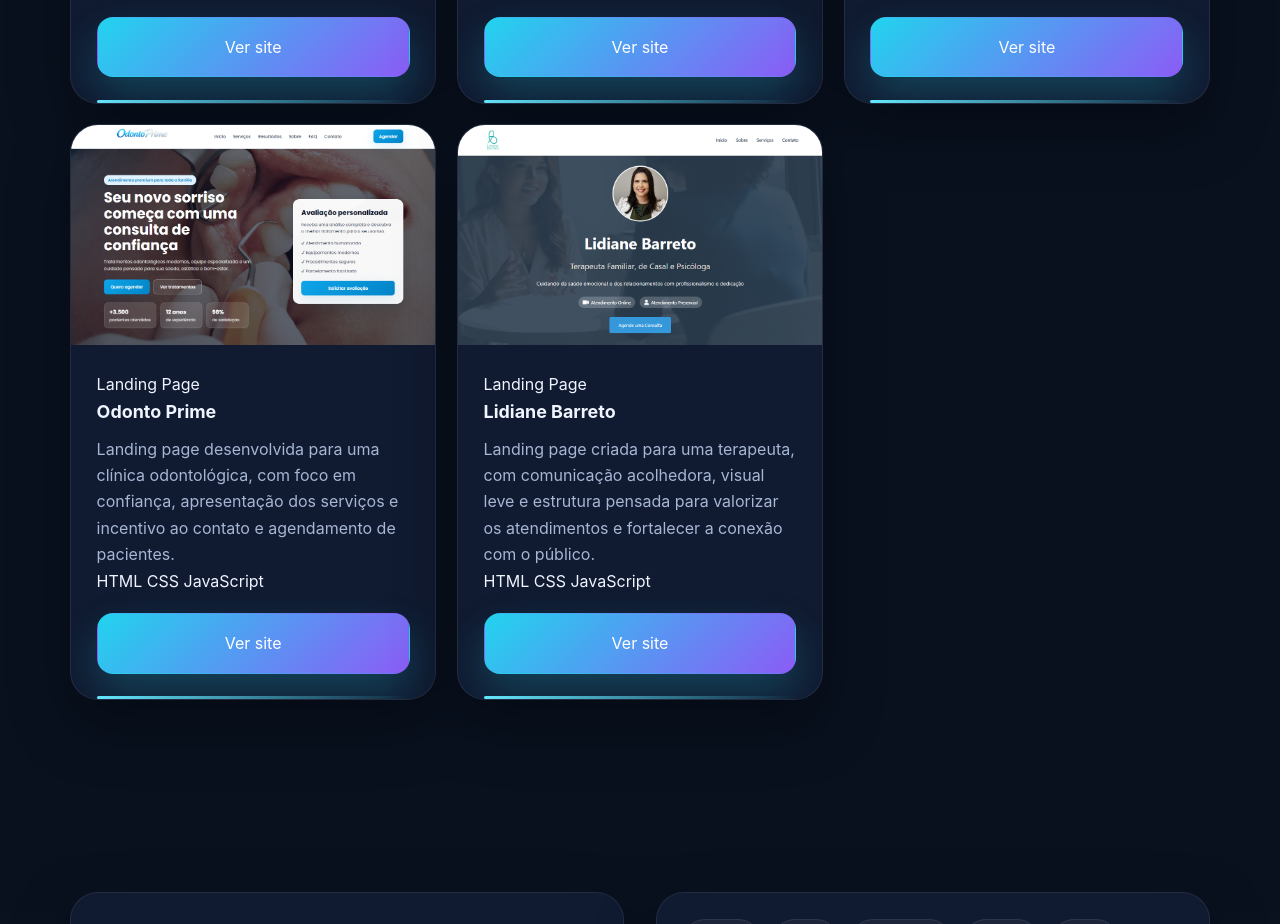
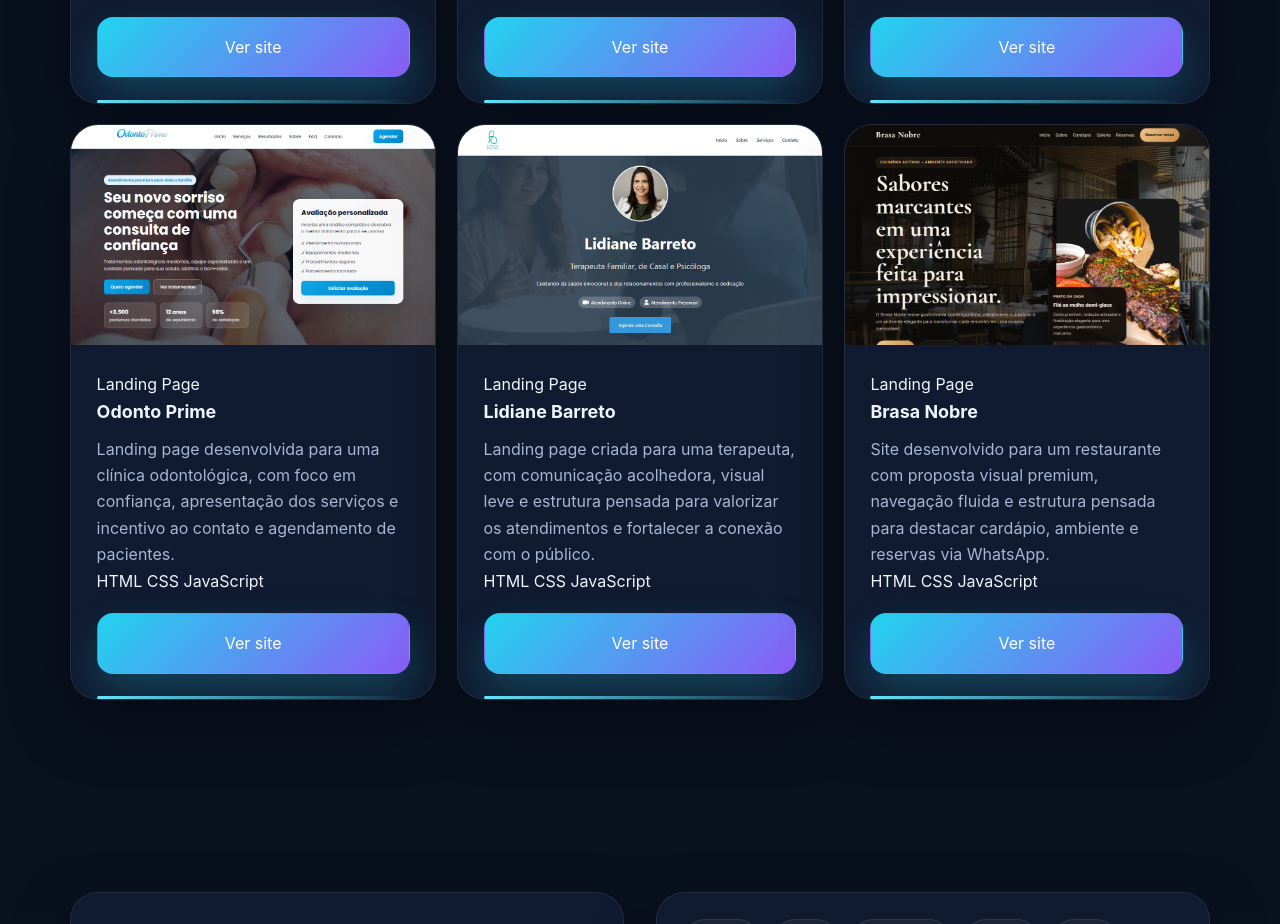
Before and after one commit to wesleyyach/MyPortfolio, a plain HTML site: page index.html in a window 1280 px wide. Shown: the part 3951-4875 px from the top of the page. Drawn offline with Linux system fonts and the light colour scheme.

Commit message:
Style - Add novo card de site

```diff
--- a/index.html
+++ b/index.html
@@ -437,6 +437,33 @@
                 </div>
               </div>
             </article>
+
+            <article class="project-card reveal" data-category="web">
+              <a href="https://odonto-prime-bice.vercel.app/" target="_blank" rel="noopener noreferrer" class="project-thumb">
+                <img src="./img/projetos/siteBrasa.png" alt="Preview do site Brasa Nobre">
+              </a>
+
+              <div class="project-content">
+                <span class="project-tag">Landing Page</span>
+                <h3>Brasa Nobre</h3>
+                <p>
+                  Site desenvolvido para um restaurante com proposta visual premium, navegação fluida
+                  e estrutura pensada para destacar cardápio, ambiente e reservas via WhatsApp.
+                </p>
+
+                <div class="project-stack">
+                  <span>HTML</span>
+                  <span>CSS</span>
+                  <span>JavaScript</span>
+                </div>
+
+                <div class="project-actions">
+                  <a href="https://odonto-prime-bice.vercel.app/" target="_blank" rel="noopener noreferrer" class="btn btn-primary">
+                    Ver site
+                  </a>
+                </div>
+              </div>
+            </article>
           </div>
         </div>
       </section>
```
Also changed, not shown: img/projetos/siteBrasa.png (added).
